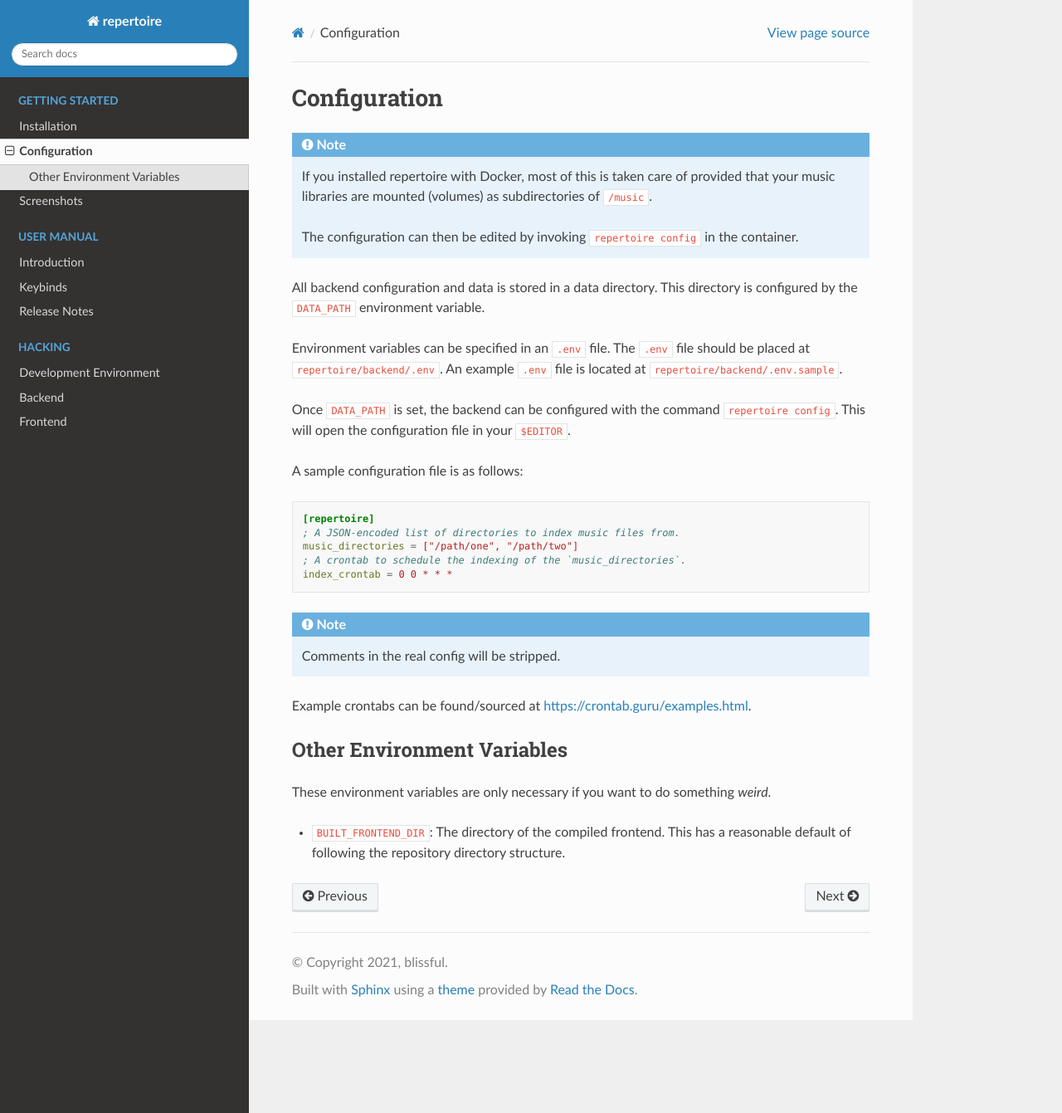
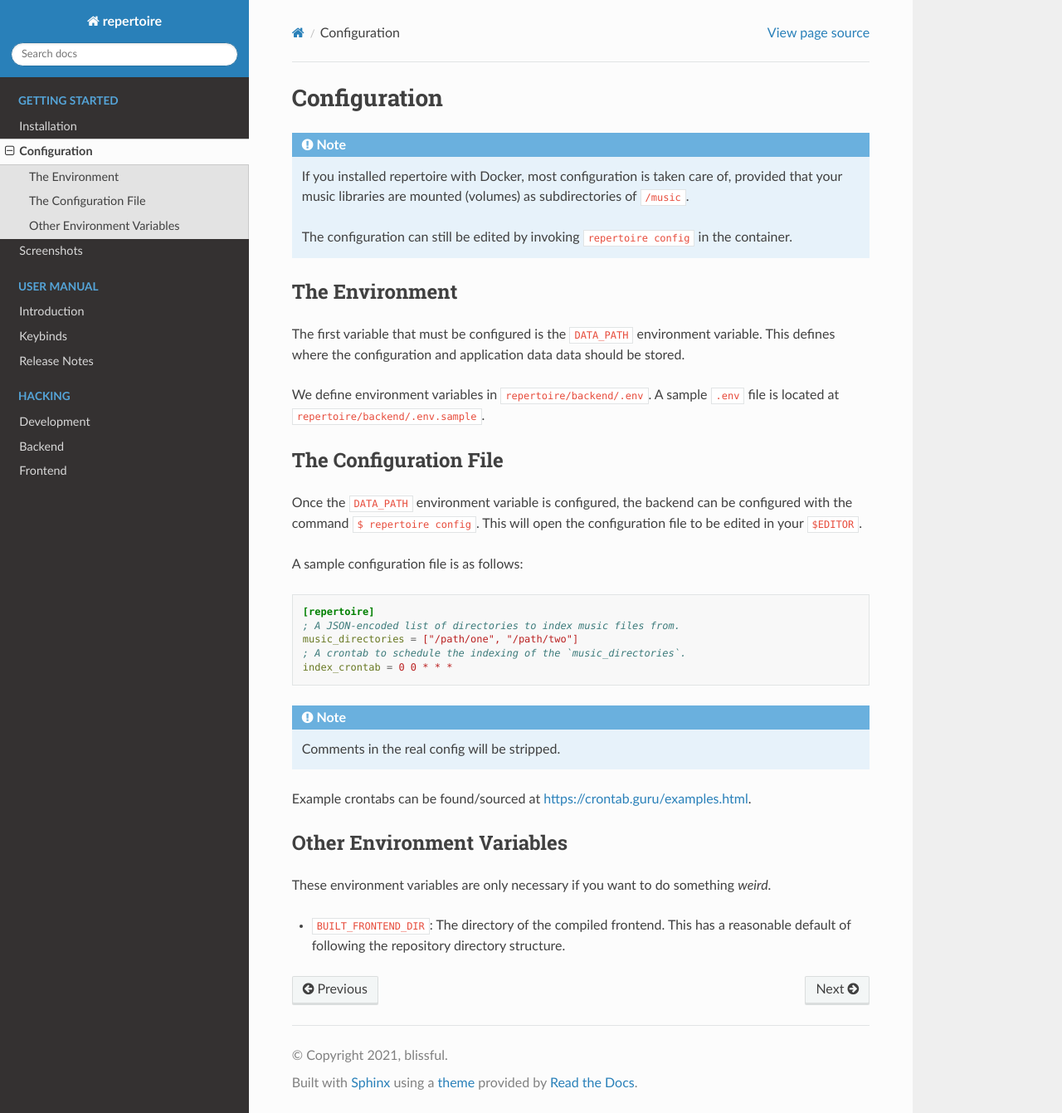
Before and after one commit to azuline/repertoire, a Sphinx documentation site: the page built from docs/start/configuration.rst, in a window 1280 px wide and 1341 px high. Shown: the whole window at 83% size. Built offline with Sphinx 7.4.7 and the Read the Docs theme 2.0.0, drawn with Linux system fonts in a browser that asks for light colours; pages that are not in the unit, such as notebooks, are missing from menus.

```diff
--- a/docker-compose.yml
+++ b/docker-compose.yml
@@ -8,7 +8,7 @@ services:
     ports:
       - "127.0.0.1:5000:5000"
     volumes:
-      - ./backend:/app
+      - ./backend:/app/backend
       - ./data:/data
       - ./testlib:/music
   frontend:
@@ -16,6 +16,7 @@ services:
     ports:
       - "127.0.0.1:3000:3000"
     volumes:
-      - ./frontend:/app
+      - ./backend:/app/backend
+      - ./frontend:/app/frontend
       - ./data:/data
       - ./testlib:/music
--- a/docs/hacking/server_api.rst
+++ b/docs/hacking/server_api.rst
@@ -42,7 +42,7 @@ queries. It can be accessed by visiting the ``/graphql`` endpoint in your
 browser. By default (and in production), it is disabled.
 
 To run the "GraphQL Playground," repertoire's backend webserver must be run in
-debug mode. See :ref:`environment` to set up a development environment and run
+debug mode. See :ref:`development` to set up a development environment and run
 the backend webserver in debug mode.
 
 Authentication
--- a/docs/start/configuration.rst
+++ b/docs/start/configuration.rst
@@ -5,23 +5,29 @@ Configuration
 
 .. note::
 
-   If you installed repertoire with Docker, most of this is taken care of
-   provided that your music libraries are mounted (volumes) as subdirectories
-   of ``/music``.
+   If you installed repertoire with Docker, most configuration is taken care
+   of, provided that your music libraries are mounted (volumes) as
+   subdirectories of ``/music``.
 
-   The configuration can then be edited by invoking ``repertoire config`` in the
-   container.
+   The configuration can still be edited by invoking ``repertoire config`` in
+   the container.
 
-All backend configuration and data is stored in a data directory. This
-directory is configured by the ``DATA_PATH`` environment variable.
+The Environment
+---------------
 
-Environment variables can be specified in an ``.env`` file. The ``.env`` file
-should be placed at ``repertoire/backend/.env``. An example ``.env`` file is
-located at ``repertoire/backend/.env.sample``.
+The first variable that must be configured is the ``DATA_PATH`` environment
+variable. This defines where the configuration and application data data should
+be stored.
 
-Once ``DATA_PATH`` is set, the backend can be configured with the command
-``repertoire config``. This will open the configuration file in your
-``$EDITOR``.
+We define environment variables in ``repertoire/backend/.env``. A sample
+``.env`` file is located at ``repertoire/backend/.env.sample``.
+
+The Configuration File
+----------------------
+
+Once the ``DATA_PATH`` environment variable is configured, the backend can be
+configured with the command ``$ repertoire config``. This will open the
+configuration file to be edited in your ``$EDITOR``.
 
 A sample configuration file is as follows:
 
```
Also changed, not shown: docs/hacking/development.rst (added, +167 -0 lines), docs/hacking/environment.rst (deleted, +0 -115 lines), docs/index.rst (+6 -5 lines), docs/start/installation.rst (+38 -22 lines), 4 other files.
